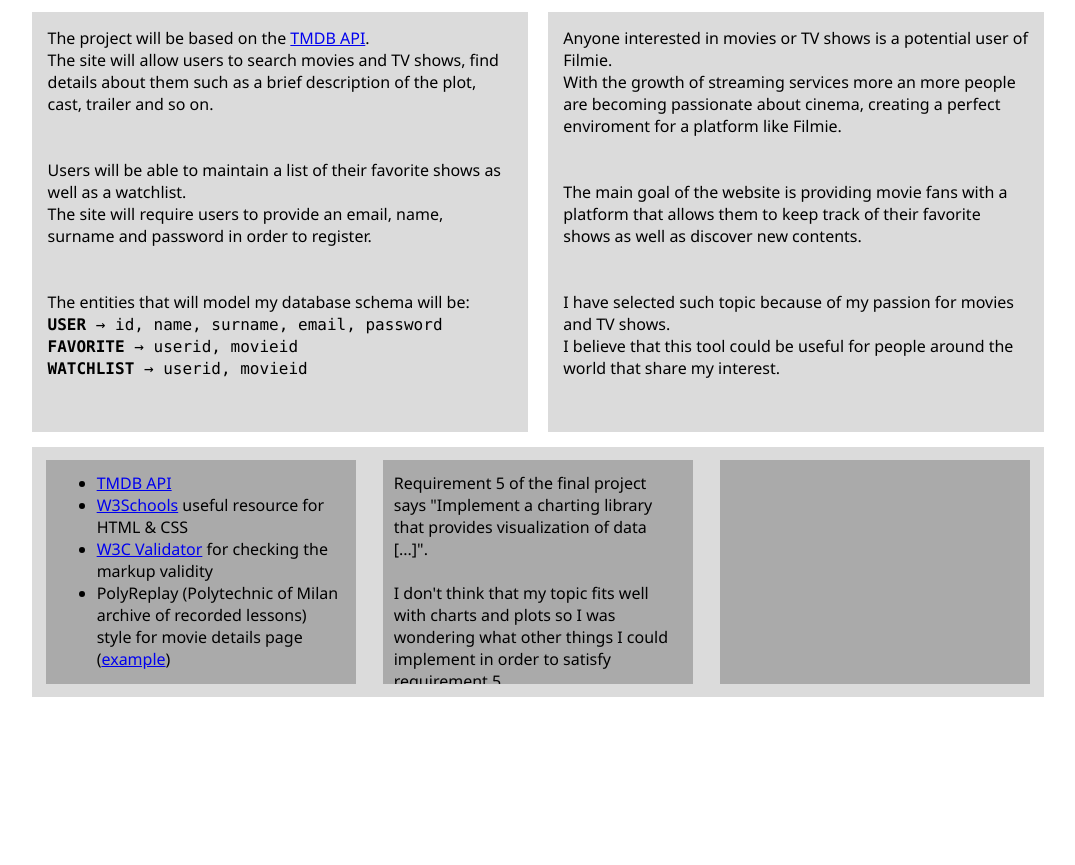
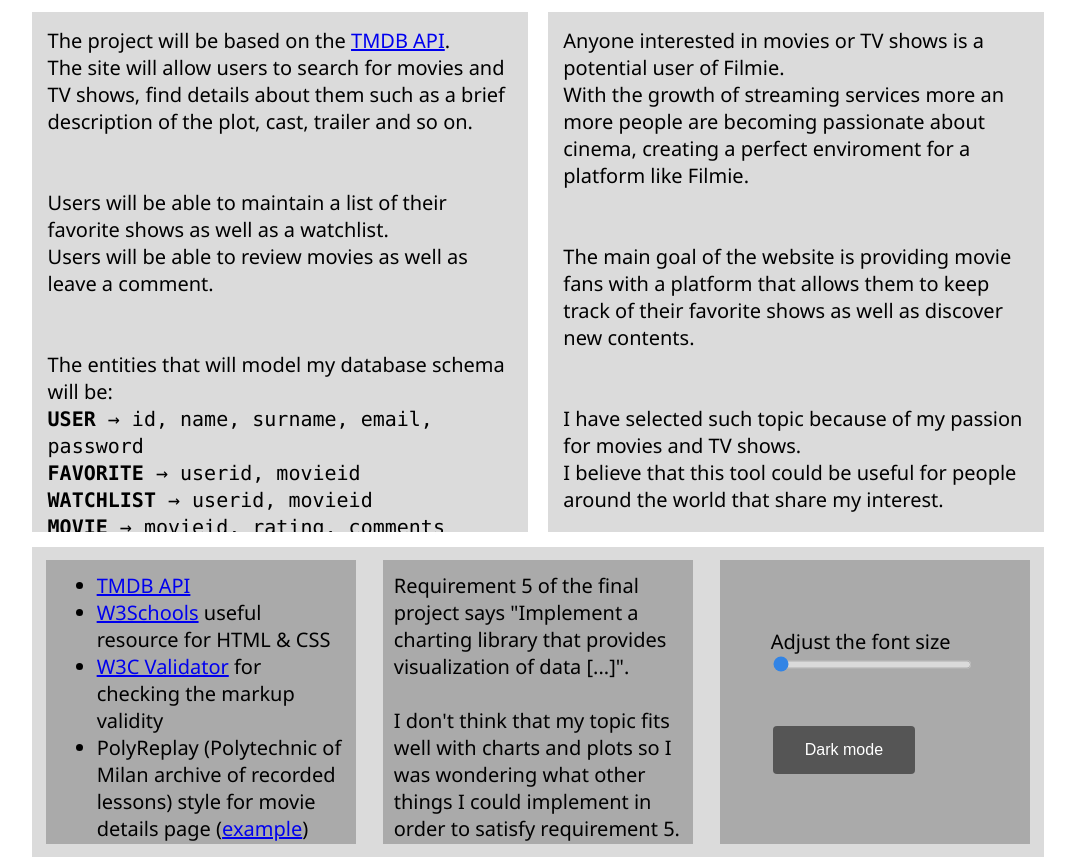
Before and after one commit to UIC-CS484/assignment-1---team-project-proposal-team-28, a plain HTML site: page proposal.html in a window 1280 px wide. Shown: the part 136-1001 px from the top of the page, without its empty margins (102-1177 px from the left). Before the commit the page ends 841 px from the top, so only its background shows below. Drawn offline with Linux system fonts and the light colour scheme.

Commit message:
Third footbox implemented (dark theme + font size) + CSS changed to external file

```diff
--- a/proposal.html
+++ b/proposal.html
@@ -3,133 +3,35 @@
     <head>
         <meta charset="UTF-8">
         <title>CS484 Assignment 1</title>
+        <link rel="stylesheet" href="style/mystyle.css">
 
-        <style>
-            #container{
-                margin: auto;
-                width: 80%;
-            }
-            header{
-                display: table;
-                width: 100%;
-                height: 125px;
-                text-align: center;
-                background-color: rgb(219, 219, 219);
-            }
-            .section{
-                display: flex;
-                flex-direction: row;
-                justify-content: space-evenly;
-                width: 100%;
-                height: 450px;
-            }
-            footer{
-                display: flex;
-                flex-direction: row;
-                justify-content: space-evenly;
-                width: 100%;
-                height: 250px;
-                clear: both;
-                background-color: rgb(219, 219, 219);
-            }
-            .footerBox{
-                flex-grow: 1;
-                flex-shrink: 0;
-                flex-basis: 100px;
-                margin: 1.3%;
-                background-color: rgb(170, 170, 170);
-                padding: 1.1%;
-                padding-top: 1.2%;
-                overflow-y:hidden;
-            }
-            .middleBox{
-                flex-grow: 1;
-                flex-shrink: 0;
-                flex-basis: 200px;
-                background-color: rgb(219, 219, 219);
-                margin: 1.5% 1% 1.5% 1%;
-                padding: 1.5%;
-                overflow-y:hidden;
-            }
-            .middleBox:first-of-type{
-                margin-left: 0;
-            }
-            .middleBox:last-of-type{
-                margin-right: 0;
-            }
-            #title{
-                display: table-cell;
-                vertical-align: middle;
-                font-size: 32px;
-                font-weight: 150;
-                font-family: 'Segoe UI', 'Open Sans', 'Helvetica Neue', sans-serif;
-            }
-            .text{
-                font-family: 'Segoe UI', 'Open Sans', 'Helvetica Neue', sans-serif;
-            }
-            .special{
-                font-family: 'Segoe UI', 'Open Sans', 'Helvetica Neue', sans-serif;
-                font-weight: 340;
-            }
-            .code{
-                font-family: 'Lucida Console', 'Courier New', 'Helvetica Neue', sans-serif;
-                font-weight: 300;
-            }
-            .entity{
-                font-weight: 600;
-            }
-            ul{
-                margin:0;
-            }
-            @media screen and (max-width: 1080px) {
-                .section{
-                flex-direction: column;
-                height:auto;
-            }
-            .middleBox{
-                flex-basis: auto;
-                margin: 1.5% 0% 1.5% 0%;
-            }
-            .middleBox:last-of-type{
-                margin-top: 0;
-            }
-            }
 
-            @media screen and (max-width: 900px) {
-                footer{
-                flex-direction: column;
-                height: auto;
-            }
-            .footerBox{
-                flex-basis: auto;
-            }
-            }
 
-        </style>
     </head>
     <body>
         <div id="container">
 
-            <header>
+            <header class="backbone">
                 <span id="title">Filmie</span>
             </header>
 
             <div class="section">
-                <div class="middleBox">
+                <div class="middleBox backbone">
                    <span class="text">
                       The project will be based on the
                       <a href="https://developers.themoviedb.org/3/" target="_blank">TMDB API</a>.<br>
-                      The site will allow users to search <span class="special">movies</span> and <span class="special">TV shows</span>, find details about them such
+                      The site will allow users to search for <span class="special">movies</span> and <span class="special">TV shows</span>, find details about them such
                       as a brief description of the plot, cast, trailer and so on. <br><br><br>
                       Users will be able to maintain a list of their <span class="special">favorite shows</span> as well as a <span class="special">watchlist</span>. <br>
-                      The site will require users to provide an email, name, surname and password in order to register. <br><br><br>
+                      Users will be able to review movies as well as leave a comment. <br><br><br>
                       The entities that will model my database schema will be:<br>
                       <span class="code"><span class="entity">USER</span> &rarr; id, name, surname, email, password<br>
                       <span class="entity">FAVORITE</span> &rarr; userid, movieid<br>
-                      <span class="entity">WATCHLIST</span> &rarr; userid, movieid</span>
+                      <span class="entity">WATCHLIST</span> &rarr; userid, movieid<br>
+                      <span class="entity">MOVIE</span> &rarr; movieid, rating, comments</span>
                  </span>
                 </div>
-                <div class="middleBox">
+                <div class="middleBox backbone">
                     <span class="text">
                         Anyone interested in movies or TV shows is a potential user of <span class="special">Filmie</span>.<br>
                         With the growth of streaming services more an more people are becoming passionate about cinema,
@@ -142,8 +44,8 @@
                 </div>
             </div>
 
-            <footer>
-                <div class="footerBox">
+            <footer class="backbone">
+                <div class="footerBox footerBoxColor">
                     <ul class="text">
                         <li><a href="https://developers.themoviedb.org/3/" target="_blank">TMDB API</a></li>
                         <li><a href="https://www.w3schools.com/" target="_blank">W3Schools</a> useful resource for HTML & CSS</li>
@@ -152,16 +54,26 @@
                              (<a href="https://www.polireplay.it/lesson.php?id=3652" target="_blank">example</a>)</li>
                       </ul>
                 </div>
-                <div class="footerBox">
+                <div class="footerBox footerBoxColor">
                     <span class="text">Requirement 5 of the final project says "Implement a charting library that provides visualization of data [...]".<br><br>
                         I don't think that my topic fits well with charts and plots so I was wondering what other things
                         I could implement in order to satisfy requirement 5.
                     </span>
                 </div>
-                <div class="footerBox"></div>
+                <div class="footerBox footerBoxColor footerBoxWrapper" id="inputBox">
+
+                    <dl class="list">
+                        <dd><span class="text">Adjust the font size</span>
+                            <input type="range" min="28" max="56" value="18" class="slider" id="sliderId"><br><br></dd>
+                        <dd><button class="button" id="buttonId">Dark mode</button></dd>
+                      </dl>
+                </div>
             </footer>
         </div>
 
     </body>
 
+    <script src="scripts/functionalities.js"></script>
+
+
 </html>
--- /dev/null
+++ b/scripts/functionalities.js
@@ -0,0 +1,51 @@
+var slider = document.getElementById("sliderId");
+var button = document.getElementById("buttonId");
+var body = document.body;
+var darkTheme = false;
+
+
+//Slider function that updates the fontSize each time the range changes
+slider.oninput = function() {
+    var text = Array.from(document.getElementsByClassName("text"));
+
+    text.forEach(element => {
+        element.style.fontSize = (this.value/2)+"px";
+    });
+}
+
+//Toggle between light and dark mode
+button.onclick = function() {
+    var backboneColor = Array.from(document.getElementsByClassName("backbone"));
+    var footerBoxColor = Array.from(document.getElementsByClassName("footerBoxColor"));
+
+    darkTheme = !darkTheme;
+
+    if (darkTheme) {
+        body.style.color = 'white';
+        body.style.backgroundColor = '#333333'
+        button.innerHTML = 'Light mode';
+        button.style.backgroundColor = '#828282';
+    } else {
+        body.style.color = 'black';
+        body.style.backgroundColor = 'white'
+        button.innerHTML = 'Dark mode';
+        button.style.backgroundColor = '#555555';
+    }
+
+    backboneColor.forEach(element => {
+        if (darkTheme) {
+            element.style.backgroundColor = '#262525';
+        } else {
+            element.style.backgroundColor= '#dbdbdb';
+        }
+    });
+
+    footerBoxColor.forEach(element => {
+        if (darkTheme) {
+            element.style.backgroundColor = '#333333';
+        } else {
+            element.style.backgroundColor= '#aaaaaa';
+        }
+    });
+
+}
--- /dev/null
+++ b/style/mystyle.css
@@ -0,0 +1,143 @@
+#container{
+    margin: auto;
+    width: 80%;
+}
+.slider {
+    width: 80%;
+    height: 15px;
+    opacity: 0.7;
+    display: block;
+    transition: opacity .2s;
+}
+.slider:hover{
+    opacity: 0.85;
+}
+header{
+    display: table;
+    width: 100%;
+    height: 125px;
+    text-align: center;
+}
+.section{
+    display: flex;
+    flex-direction: row;
+    justify-content: space-evenly;
+    width: 100%;
+    height: 550px;
+}
+footer{
+    display: flex;
+    flex-direction: row;
+    justify-content: space-evenly;
+    width: 100%;
+    height: 310px;
+    clear: both;
+}
+.backbone{
+    background-color: #dbdbdb;
+
+}
+.footerBox{
+    flex-grow: 1;
+    flex-shrink: 0;
+    flex-basis: 100px;
+    margin: 1.3%;
+    padding: 1.1%;
+    padding-top: 1.2%;
+    overflow-y:auto;
+}
+.footerBoxColor{
+    background-color: rgb(170, 170, 170);
+}
+.footerBoxWrapper{
+    display:table;
+}
+.middleBox{
+    flex-grow: 1;
+    flex-shrink: 0;
+    flex-basis: 200px;
+    margin: 1.5% 1% 1.5% 1%;
+    padding: 1.5%;
+    overflow-y:auto;
+}
+.middleBox:first-of-type{
+    margin-left: 0;
+}
+.middleBox:last-of-type{
+    margin-right: 0;
+}
+.button{
+    background-color: #555555;
+    border: none;
+    color: white;
+    padding: 15px 32px;
+    text-align: center;
+    text-decoration: none;
+    border-radius: 4px;
+    display: inline-block;
+    font-size: 16px;
+    margin: 4px 2px;
+    transition-duration: 0.3s;
+    cursor: pointer;
+}
+.button:hover{
+    opacity: 0.85;
+}
+.button:active{
+    opacity: 0.6;
+}
+#title{
+    display: table-cell;
+    vertical-align: middle;
+    font-size: 40px;
+    font-weight: 150;
+    font-family: 'Segoe UI', 'Open Sans', 'Helvetica Neue', sans-serif;
+}
+.list{
+    font-family: 'Segoe UI', 'Open Sans', 'Helvetica Neue', sans-serif;
+    font-size: 18px;
+    display: table-cell;
+    vertical-align: middle;
+}
+.text{
+    font-family: 'Segoe UI', 'Open Sans', 'Helvetica Neue', sans-serif;
+    font-size: 20px;
+}
+.special{
+    font-family: 'Segoe UI', 'Open Sans', 'Helvetica Neue', sans-serif;
+    font-weight: 340;
+}
+.code{
+    font-family: 'Lucida Console', 'Courier New', 'Helvetica Neue', sans-serif;
+    font-weight: 300;
+}
+.entity{
+    font-weight: 600;
+}
+ul{
+    margin:0;
+}
+
+@media screen and (max-width: 1120px) {
+    .section{
+        flex-direction: column;
+        height:auto;
+    }
+    .middleBox{
+        flex-basis: auto;
+        margin: 1.5% 0% 1.5% 0%;
+    }
+    .middleBox:last-of-type{
+        margin-top: 0;
+    }
+}
+
+@media screen and (max-width: 940px) {
+        footer{
+        flex-direction: column;
+        height: auto;
+    }
+    .footerBox{
+        flex-basis: auto;
+    }
+}
```
